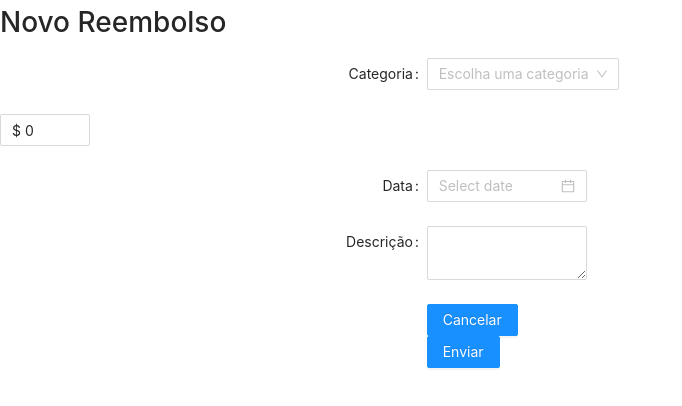
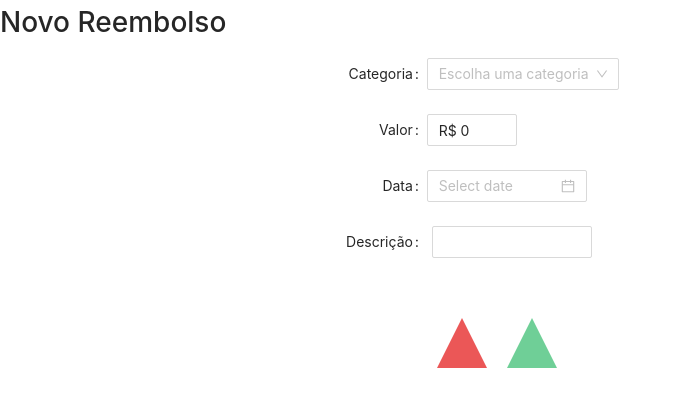
Before and after one commit to ricardossantis/reembolsa_ai, a React (Create React App) app: page / in a window 1280 px wide. Shown: the top 406 px of the page, without its empty margins (0-682 px from the left). Built offline with nearby package versions, Linux system fonts and the light colour scheme.

Commit message:
wip: refound-request style

```diff
--- a/src/components/refound-request/index.jsx
+++ b/src/components/refound-request/index.jsx
@@ -1,5 +1,16 @@
 import React from "react";
 import { Form, Input, Select, Button, DatePicker, InputNumber } from "antd";
+import styled from "styled-components";
+import {
+  StyledTriagle1,
+  StyledTriagle2,
+  StyledAside,
+  StyledInput,
+  StyledForm,
+  StyledConfirmButton,
+  StyledButton,
+  StyledH1,
+} from "./styled-refound";
 
 const layout = {
   labelCol: {
@@ -12,19 +23,12 @@ const layout = {
 
 const { Option } = Select;
 
-function onChange(value) {
-  console.log("changed", value);
-}
-
 const RefoundRequest = () => {
-  const onFinish = (values) => {
-    console.log(values);
-  };
-
   return (
     <div>
-      <h1>Novo Reembolso</h1>
-      <Form {...layout} name="nest-messages" onFinish={onFinish}>
+      <StyledForm {...layout} name="nest-messages">
+        <StyledH1>Novo Reembolso</StyledH1>
+
         <Form.Item label="Categoria">
           <Input.Group compact>
             <Form.Item
@@ -43,14 +47,13 @@ const RefoundRequest = () => {
           </Input.Group>
         </Form.Item>
 
-        <Form.Item>
+        <Form.Item label="Valor">
           <InputNumber
             defaultValue={0}
             formatter={(value) =>
-              `$ ${value}`.replace(/\B(?=(\d{3})+(?!\d))/g, ",")
+              `R$ ${value}`.replace(/\B(?=(\d{3})+(?!\d))/g, ",")
             }
             parser={(value) => value.replace(/\$\s?|(,*)/g, "")}
-            onChange={onChange}
           />
         </Form.Item>
 
@@ -59,20 +62,55 @@ const RefoundRequest = () => {
         </Form.Item>
 
         <Form.Item name={["user", "introduction"]} label="Descrição">
-          <Input.TextArea />
+          <StyledInput />
         </Form.Item>
 
         <Form.Item wrapperCol={{ ...layout.wrapperCol, offset: 8 }}>
-          <Button type="primary" htmlType="submit">
-            Cancelar
-          </Button>
-          <Button type="primary" htmlType="submit">
-            Enviar
-          </Button>
+          <StyledButton type="primary" htmlType="submit">
+            <StyledTriagle1 />
+          </StyledButton>
+          <StyledButton type="primary" htmlType="submit">
+            <StyledTriagle2 />
+          </StyledButton>
         </Form.Item>
-      </Form>
+      </StyledForm>
     </div>
   );
 };
 
 export default RefoundRequest;
+
+const StyledRefound = styled.div`
+  /* width: 100% */
+  display: flex;
+  position: relative;
+  flex-direction: column;
+  justify-content: space-between;
+  margin-top: 2%;
+  margin-right: 5%;
+  float: right;
+  // width: 23vw;
+  // height: 40vw;
+  // @media (min-width: 300px) and (max-width: 500px){
+  //   width: 100%;
+  // }
+`;
+const StyledFormRefound = styled(StyledRefound)`
+  display: flex;
+  flex-direction: row;
+  @media (min-width: 501px) and (max-width: 800px) {
+    flex-direction: column;
+    flex-wrap: wrap;
+    justify-content: center;
+    width: 100vw;
+    margin-left: 0%;
+    margin-top: 20%;
+  }
+
+  @media (min-width: 319px) and (max-width: 500px) {
+    margin: 20%;
+    flex-direction: column;
+    top: -50%;
+    left: 15%;
+  }
+`;
--- /dev/null
+++ b/src/components/refound-request/styled-refound.jsx
@@ -0,0 +1,103 @@
+import styled from "styled-components";
+import { Form, Input } from "antd";
+
+const StyledAside = styled.aside`
+  height: 100vh;
+  position: absolute;
+  width: 40%;
+  float: left;
+
+  @media screen and (max-width: 800px) {
+    width: 100%;
+    height: 15vh;
+    position: relative;
+  }
+`;
+
+const StyledButton = styled.button`
+  border: none;
+  background-color: transparent;
+  padding-top: 6px;
+  padding-bottom: 6px;
+  padding-left: 10px;
+  padding-right: 10px;
+  margin-top: 30px;
+  text-align: center;
+  @media (min-width: 501px) and (max-width: 800px) {
+    width: 25%;
+    margin-left: 45%;
+    margin-top: 3%;
+  }
+  @media screen and (max-width: 500px) {
+    width: 25%;
+    margin-left: -30%;
+    margin-top: 3%;
+  }
+`;
+
+const StyledConfirmButton = styled(StyledButton)`
+  margin-top: 40%;
+  @media (min-width: 351px) and (max-width: 800px) {
+    width: 80vw;
+    align-self: center;
+    text-align: center;
+    margin-top: 35%;
+    margin-left: 10%;
+  }
+`;
+
+const StyledTriagle1 = styled.div`
+  width: 0;
+  height: 0;
+  border-left: 25px solid transparent;
+  border-right: 25px solid transparent;
+  border-bottom: 50px solid #eb5757;
+`;
+
+const StyledTriagle2 = styled.div`
+  width: 0;
+  height: 0;
+  border-left: 25px solid transparent;
+  border-right: 25px solid transparent;
+  border-bottom: 50px solid #6fcf97;
+`;
+
+const StyledInput = styled(Input)`
+  margin-left: 5px;
+`;
+
+const StyledForm = styled(Form)`
+  display: flex;
+  flex-direction: column;
+  height: 10vh;
+  margin-bottom: 40%;
+
+  @media screen and (max-width: 800px) {
+    width: 100vw;
+  }
+`;
+
+const StyledH1 = styled.h1`
+  width: 23vw;
+  text-align: center;
+  height: 25vh;
+  display: flex;
+  @media screen and (max-width: 800px) {
+    text-align: center;
+    margin: auto;
+    width: 80vw;
+    margin-left: 10%;
+    margin-top: 70%;
+  }
+`;
+
+export {
+  StyledTriagle1,
+  StyledTriagle2,
+  StyledAside,
+  StyledInput,
+  StyledForm,
+  StyledConfirmButton,
+  StyledButton,
+  StyledH1,
+};
```
